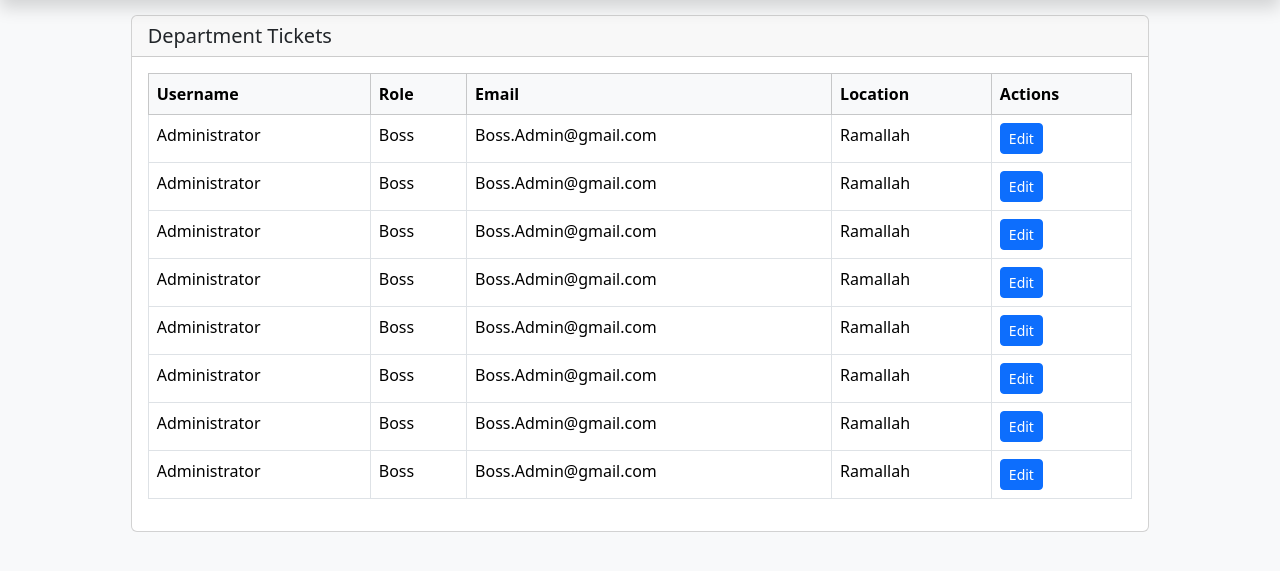
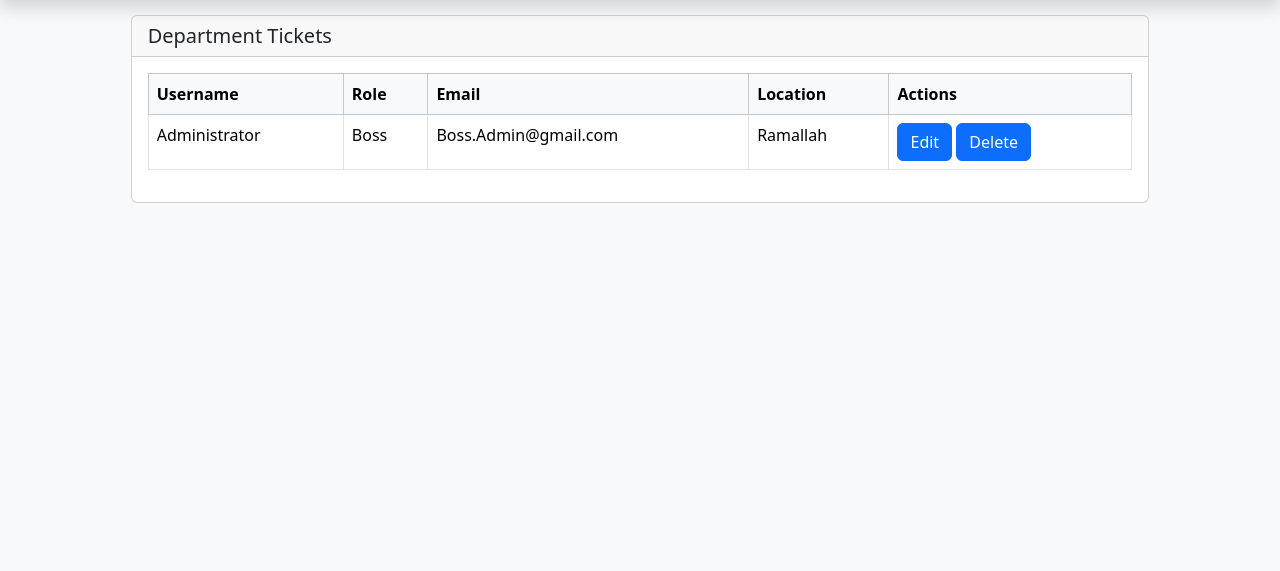
Before and after one commit to DevAbdallahSi/Python-Project, a Django app: template TicketFlow/app/templates/admin_users_page.html in a window 1280 px wide. Shown: the part 89-660 px from the top of the page. Run offline with Django 5.2, Linux system fonts and the light colour scheme; the template is opened without the code that fills it, so the values that code supplies are empty.

Commit message:
edit,delete user pop ups

```diff
--- a/TicketFlow/app/models.py
+++ b/TicketFlow/app/models.py
@@ -25,6 +25,7 @@ class UserManager(models.Manager):
         if not EMAIL_REGEX.match(post['email_log']):    # test whether a field matches the pattern
             errors['email_log'] = "Invalid email address!"
         return errors
+
 class TicketManager(models.Manager):
     def validate_ticket(self, postData):
         errors = {}
@@ -53,12 +54,12 @@ class User(models.Model):
     last_name = models.CharField(max_length=50)
     email = models.EmailField(unique=True)
     password = models.CharField(max_length=255)
-    created_at = models.DateTimeField(auto_now_add=True)
-    updated_at = models.DateTimeField(auto_now=True)
     role=models.CharField(max_length=50)
     location=models.CharField(max_length=50)
     google_id=models.CharField(max_length=255)
     department=models.ForeignKey(Department,related_name='users')
+    created_at = models.DateTimeField(auto_now_add=True)
+    updated_at = models.DateTimeField(auto_now=True)
     objects=UserManager()
 
     def uesr_data(post):
--- /dev/null
+++ b/TicketFlow/app/static/css/admin_users_page.css
@@ -0,0 +1,24 @@
+#main-content {
+    margin-left: 0;
+    transition: margin-left 0.3s ease;
+    position: relative;
+    z-index: 0;
+}
+
+main {
+    margin-top: 80px;
+}
+
+body {
+    overflow-x: hidden;
+}
+
+header {
+    margin-left: 0;
+    z-index: 1030;
+    position: relative;
+}
+
+#navbar {
+    margin-top: 80px;
+}
--- a/TicketFlow/app/templates/admin_users_page.html
+++ b/TicketFlow/app/templates/admin_users_page.html
@@ -1,4 +1,3 @@
-
 <!DOCTYPE html>
 <html lang="en">
 
@@ -11,36 +10,69 @@
     <link href="https://cdn.jsdelivr.net/npm/bootstrap@5.3.2/dist/css/bootstrap.min.css" rel="stylesheet">
     <!-- Bootstrap Icons -->
     <link href="https://cdn.jsdelivr.net/npm/bootstrap-icons@1.10.5/font/bootstrap-icons.css" rel="stylesheet">
-    <style>
-
-
-        #main-content {
-            margin-left: 0;
-            transition: margin-left 0.3s ease;
-            position: relative;
-            z-index: 0;
-        }
-        main{
-            margin-top: 80px;
-        }
-
-        body {
-            overflow-x: hidden;
-        }
-
-        header {
-            margin-left: 0;
-            z-index: 1030;
-            position: relative;
-        }
-        #navbar{
-            margin-top: 80px;
-        }
-    </style>
+    <link rel="stylesheet" href="../static/css/admin_users_page.css">
 
 </head>
 
 <body class="bg-light">
+
+    <div class="modal fade" id="editUserModal">
+        <div class="modal-dialog modal-dialog-centered modal-md">
+            <div class="modal-content">
+                <div class="modal-header">
+                    <h5 class="modal-title" id="editUserModalLabel">Edit User</h5>
+                    <button type="button" class="btn-close" data-bs-dismiss="modal" aria-label="Close"></button>
+                </div>
+                <div class="modal-body">
+                    <form>
+                        <div class="row mb-2">
+                            <div class="col">
+                                <input type="text" class="form-control" placeholder="First name">
+                            </div>
+                            <div class="col">
+                                <input type="text" class="form-control" placeholder="Last name">
+                            </div>
+                        </div>
+                        <div class="row mb-2">
+                            <div class="col">
+                                <input type="text" class="form-control" placeholder="Role">
+                            </div>
+                            <div class="col">
+                                <input type="text" class="form-control" placeholder="Location">
+                            </div>
+                        </div>
+                        <div class="mb-3">
+                            <input type="email" class="form-control" placeholder="Email">
+                        </div>
+                    </form>
+                </div>
+                <div class="modal-footer justify-content-center">
+                    <button type="button" class="btn btn-primary">&lt; Save</button>
+                </div>
+            </div>
+        </div>
+    </div>
+
+    <div class="modal fade" id="deleteUserModal">
+        <div class="modal-dialog modal-dialog-centered modal-md">
+            <div class="modal-content">
+                <div class="modal-header">
+                    <h5 class="modal-title" id="deleteUserModalLabel">Delete User</h5>
+                    <button type="button" class="btn-close" data-bs-dismiss="modal" aria-label="Close"></button>
+                </div>
+                <div class="modal-body">
+                    <p>you are about to delete user: username</p>
+                    <p>are you sure you want to proceed ?</p>
+                </div>
+                <div class="modal-footer justify-content-center">
+                    <button type="button" class="btn btn-primary">&lt; Delete</button>
+                </div>
+            </div>
+        </div>
+    </div>
+
+
+
     <nav class="navbar navbar-expand-lg py-4 navbar-light bg-white border-bottom fixed-top shadow px-4">
         <div class="container-fluid">
             <a class="navbar-brand fw-bold" href="#">TicketFlow</a>
@@ -99,56 +131,10 @@
                                         <td>Boss</td>
                                         <td>Boss.Admin@gmail.com</td>
                                         <td>Ramallah</td>
-                                        <td><a href="#" class="btn btn-sm btn-primary">Edit</a></td>
-                                    </tr>
-                                    <tr>
-                                        <td>Administrator</td>
-                                        <td>Boss</td>
-                                        <td>Boss.Admin@gmail.com</td>
-                                        <td>Ramallah</td>
-                                        <td><a href="#" class="btn btn-sm btn-primary">Edit</a></td>
-                                    </tr>
-                                    <tr>
-                                        <td>Administrator</td>
-                                        <td>Boss</td>
-                                        <td>Boss.Admin@gmail.com</td>
-                                        <td>Ramallah</td>
-                                        <td><a href="#" class="btn btn-sm btn-primary">Edit</a></td>
-                                    </tr>
-                                    <tr>
-                                        <td>Administrator</td>
-                                        <td>Boss</td>
-                                        <td>Boss.Admin@gmail.com</td>
-                                        <td>Ramallah</td>
-                                        <td><a href="#" class="btn btn-sm btn-primary">Edit</a></td>
-                                    </tr>
-                                    <tr>
-                                        <td>Administrator</td>
-                                        <td>Boss</td>
-                                        <td>Boss.Admin@gmail.com</td>
-                                        <td>Ramallah</td>
-                                        <td><a href="#" class="btn btn-sm btn-primary">Edit</a></td>
-                                    </tr>
-                                    <tr>
-                                        <td>Administrator</td>
-                                        <td>Boss</td>
-                                        <td>Boss.Admin@gmail.com</td>
-                                        <td>Ramallah</td>
-                                        <td><a href="#" class="btn btn-sm btn-primary">Edit</a></td>
-                                    </tr>
-                                    <tr>
-                                        <td>Administrator</td>
-                                        <td>Boss</td>
-                                        <td>Boss.Admin@gmail.com</td>
-                                        <td>Ramallah</td>
-                                        <td><a href="#" class="btn btn-sm btn-primary">Edit</a></td>
-                                    </tr>
-                                    <tr>
-                                        <td>Administrator</td>
-                                        <td>Boss</td>
-                                        <td>Boss.Admin@gmail.com</td>
-                                        <td>Ramallah</td>
-                                        <td><a href="#" class="btn btn-sm btn-primary">Edit</a></td>
+                                        <td>
+                                            <button class="btn btn-primary" data-bs-toggle="modal" data-bs-target="#editUserModal">Edit</button>
+                                            <button class="btn btn-primary" data-bs-toggle="modal" data-bs-target="#deleteUserModal">Delete</button>
+                                        </td>
                                     </tr>
                                 </tbody>
                             </table>
@@ -162,5 +148,7 @@
 
     <!-- Bootstrap JS and Chart.js -->
     <script src="https://cdn.jsdelivr.net/npm/bootstrap@5.3.2/dist/js/bootstrap.bundle.min.js"></script>
+    <script src="https://code.jquery.com/jquery-3.6.0.min.js"></script>
 </body>
+
 </html>
```
Also changed, not shown: TicketFlow/app/static/css/login_register.css (added, +10 -0 lines), TicketFlow/app/static/scripts/login_register.js (added, +12 -0 lines), TicketFlow/app/templates/login_page.html (+64 -9 lines).
